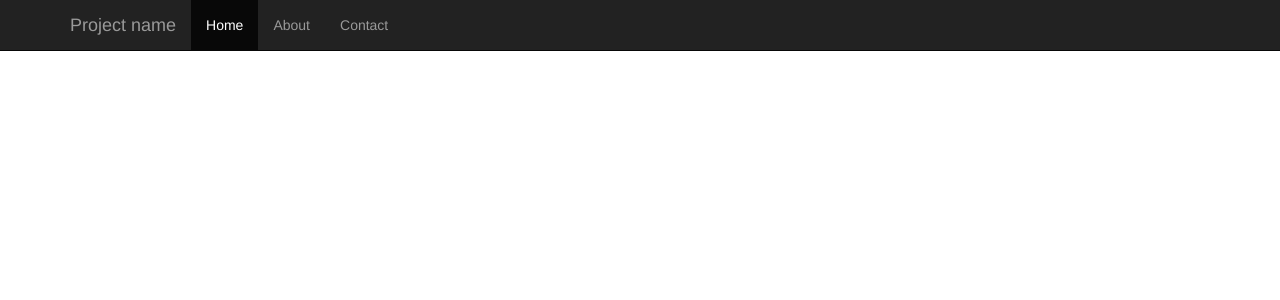
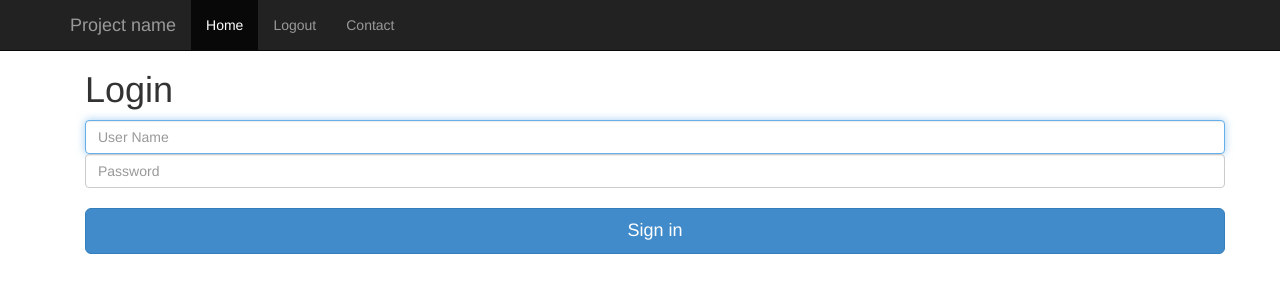
Before and after one commit to auvo1001/qahaccp, a Django app: page /haccp/ in a window 1280 px wide. Shown: the top 300 px of the page. Run offline with Django 3.2, Linux system fonts and the light colour scheme; parts of the project's set-up code (start-up, migrations or seed data) failed here and were passed over; some libraries are stand-ins or nearby versions.

Commit message:
have to try to get the is_manager to work
have to try to get the is_manager to work

```diff
--- a/haccp/admin.py
+++ b/haccp/admin.py
@@ -1,6 +1,5 @@
 from django.contrib import admin
-from haccp.models import Technician, Manager, QuatForm
+from haccp.models import User, QuatForm
 
-admin.site.register(Technician)
-admin.site.register(Manager)
+admin.site.register(User)
 admin.site.register(QuatForm)
--- a/haccp/forms.py
+++ b/haccp/forms.py
@@ -1,5 +1,5 @@
 from django import forms
-from haccp.models import QuatForm, Technician, Manager
+from haccp.models import QuatForm, User
 from django.core.urlresolvers import reverse
 
 class QuatFormTech(forms.ModelForm):
--- a/haccp/urls.py
+++ b/haccp/urls.py
@@ -9,6 +9,11 @@ urlpatterns = patterns('',
     url(r'^quaternary_form', views.QuatFormTechView, name='QuatFormTechView'),
     url(r'^quatform_list', views.QuatFormTodayView.as_view(), name='QuatFormTodayView'),
     url(r'^edit/(?P<pk>\d+)/$',views.QuatFormManView.as_view(), name="QuatFormManView"),
+    url(r'^login/$',views.user_login,name='login'),
+    url(r'^logout/$',views.logout_view,name='logout'),
+    url(r'^TechnicianDashBoard',views.TechDashboardView,name="TechDashboardView"),
+    url(r'^ManagerDashBoard',views.ManDashboardView,name="ManDashboardView"),
+    url(r'^dashboard',views.dashboardview,name="dashboardview")
     )
 
 
--- a/haccp/views.py
+++ b/haccp/views.py
@@ -1,21 +1,23 @@
 from django.shortcuts import render_to_response, redirect, get_list_or_404
 from django.template import RequestContext
-from django.http import HttpResponse
+from django.http import HttpResponse, HttpResponseRedirect
 from haccp.forms import QuatFormTech, QuatFormMan
-from haccp.models import QuatForm
+from haccp.models import QuatForm, User
 from django.shortcuts import get_object_or_404, render
 from django.views.generic.list import ListView
 from django.views.generic.edit import UpdateView
 from django.forms.models import model_to_dict
 from django.core.urlresolvers import reverse
+from django.contrib.auth import authenticate, login, logout
+from django.contrib.auth.decorators import login_required, user_passes_test
 
 import datetime
 
 # Create your views here.
 def index(request):
-    context =RequestContext(request)
+    context = RequestContext(request)
     context_dict = {}
-    return render_to_response('haccp/index.html',context_dict,context)
+    return render_to_response('haccp/index.html',context_dict, context)
 
 class QuatFormTodayView(ListView):
     queryset = QuatForm.objects.filter(date=datetime.datetime.now().date())
@@ -54,3 +56,62 @@ class QuatFormManView(UpdateView):
         context['action'] = reverse('QuatFormManView',
                                     kwargs={'pk': self.get_object().id})
         return context
+
+
+
+def user_login(request):
+    context= RequestContext(request)
+
+    if request.method == 'POST':
+        username = request.POST['username']
+        password = request.POST['password']
+        #is_manager =User.objects.filter(type='MAN')
+        user = authenticate(username = username , password = password)
+
+        if user is not None:
+            if user.is_active:
+                login(request, user)
+                # if is_manager:
+                #     return HttpResponseRedirect('/haccp/ManagerDashBoard.html')
+                #
+                # else:
+                #     return HttpResponseRedirect('/haccp/TechnicianDashBoard.html')
+                return HttpResponseRedirect('/haccp/dashboard.html')
+            else:
+                return HttpResponse("Your account is disabled")
+        else:
+            print "Invalid login details {0}, {1}".format(username, password)
+            return HttpResponse("Invalid login details supplied.")
+    else:
+        return render_to_response('/haccp/login.html', {}, context)
+
+
+def TechDashboardView(request):
+    context = RequestContext(request)
+    # if not request.user.is_authenticated():
+    #     return redirect('/haccp/')
+    # else:
+    #     render_to_response('/haccp/TechnicianDashBoard.html',{}, context)
+    return render(request,'/haccp/TechnicianDashBoard.html')
+#def type_check(user):
+#    is_manager =User.objects.filter(type='MAN')
+#    return is_manager
+
+#@user_passes_test(type_check)
+
+@login_required
+def ManDashboardView(request):
+    if not request.user.is_authenticated():
+        return redirect('/haccp/')
+    else:
+        HttpResponseRedirect('/haccp/ManagerDashBoard.html')
+
+def logout_view(request):
+    logout(request)
+    return redirect('/haccp/')
+
+def dashboardview(request):
+    is_manager = User.objects.filter(id=request.user.id).filter(type='MAN')
+    context = RequestContext(request)
+    context_dict = {'is_manager':is_manager}
+    return render_to_response('haccp/dashboard.html',context_dict, context)
--- a/templates/haccp/base.html
+++ b/templates/haccp/base.html
@@ -41,7 +41,7 @@
         <div class="collapse navbar-collapse">
           <ul class="nav navbar-nav">
             <li class="active"><a href="#">Home</a></li>
-            <li><a href="#about">About</a></li>
+            <li><a href="/haccp/logout">Logout</a></li>
             <li><a href="#contact">Contact</a></li>
           </ul>
         </div><!--/.nav-collapse -->
--- a/templates/haccp/index.html
+++ b/templates/haccp/index.html
@@ -1 +1,6 @@
 {% extends 'haccp/base.html' %}
+        {%block content %}
+
+                {% include 'haccp/login.html' %}
+
+        {% endblock %}
--- /dev/null
+++ b/templates/haccp/login.html
@@ -0,0 +1,17 @@
+{% extends 'haccp/base.html' %}{% load static %}
+{% block title %}Log in{% endblock %}
+{% block content %}
+    <form class="form-signin" role="form" method="post" action="/haccp/login/">
+        <h1 class="form-signin-heading">Login</h1>
+			{% csrf_token %}
+			{% if bad_details %}
+			Your username and/or password were in correct
+			{% elif disabled_account %}
+			Your account was disabled
+			{% endif %}
+        <input type="text" class="form-control" placeholder="User Name" name="username" value="" size="50" required autofocus />
+        <input type="password" class="form-control" placeholder="Password" name="password" value="" size="50" required  />
+        <br />
+        <button class="btn btn-lg btn-primary btn-block" value="submit">Sign in</button>
+    </form>
+{% endblock %}
```
Also changed, not shown: haccp/models.py (+15 -7 lines), qahaccp/settings.py (+7 -3 lines), templates/haccp/ManagerDashBoard.html (added, +9 -0 lines), templates/haccp/TechnicianDashBoard.html (added, +12 -0 lines), templates/haccp/dashboard.html (added, +10 -0 lines), qahaccp.db, templates/haccp/logout.html (added).
